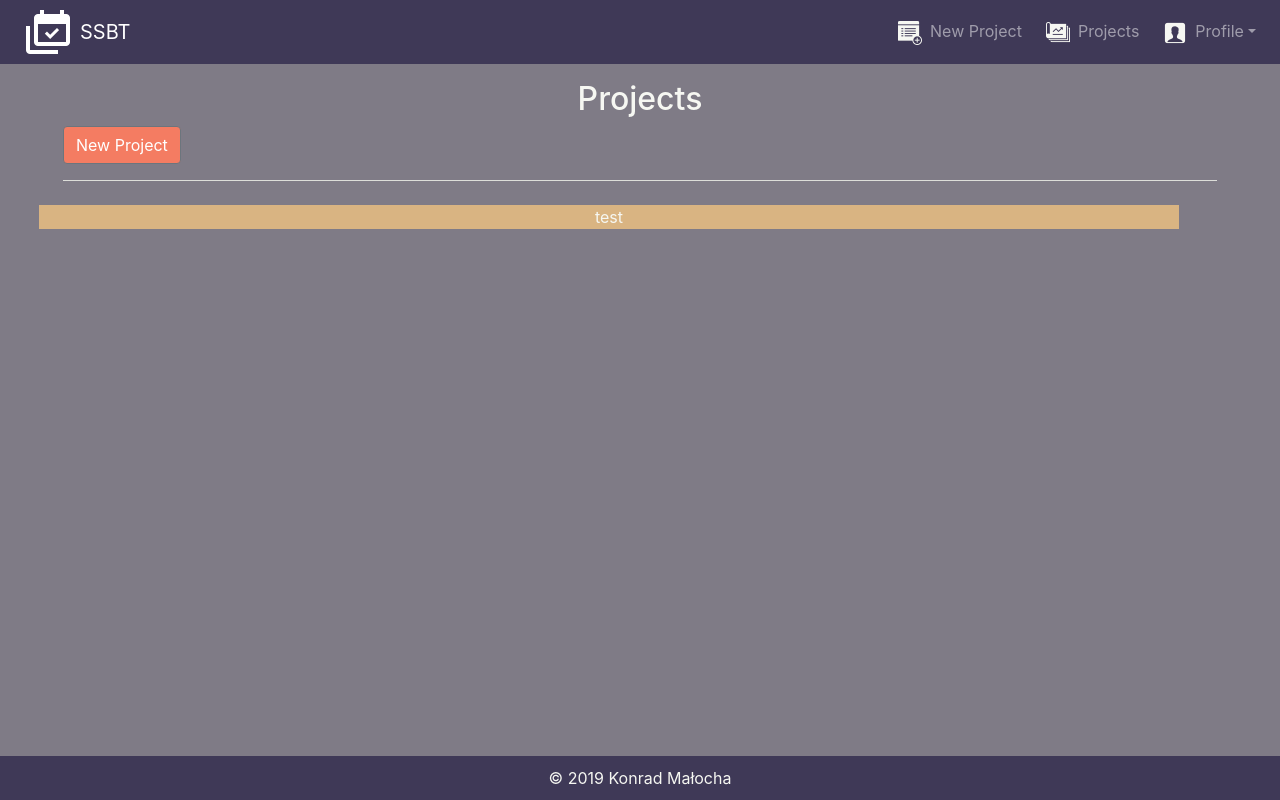
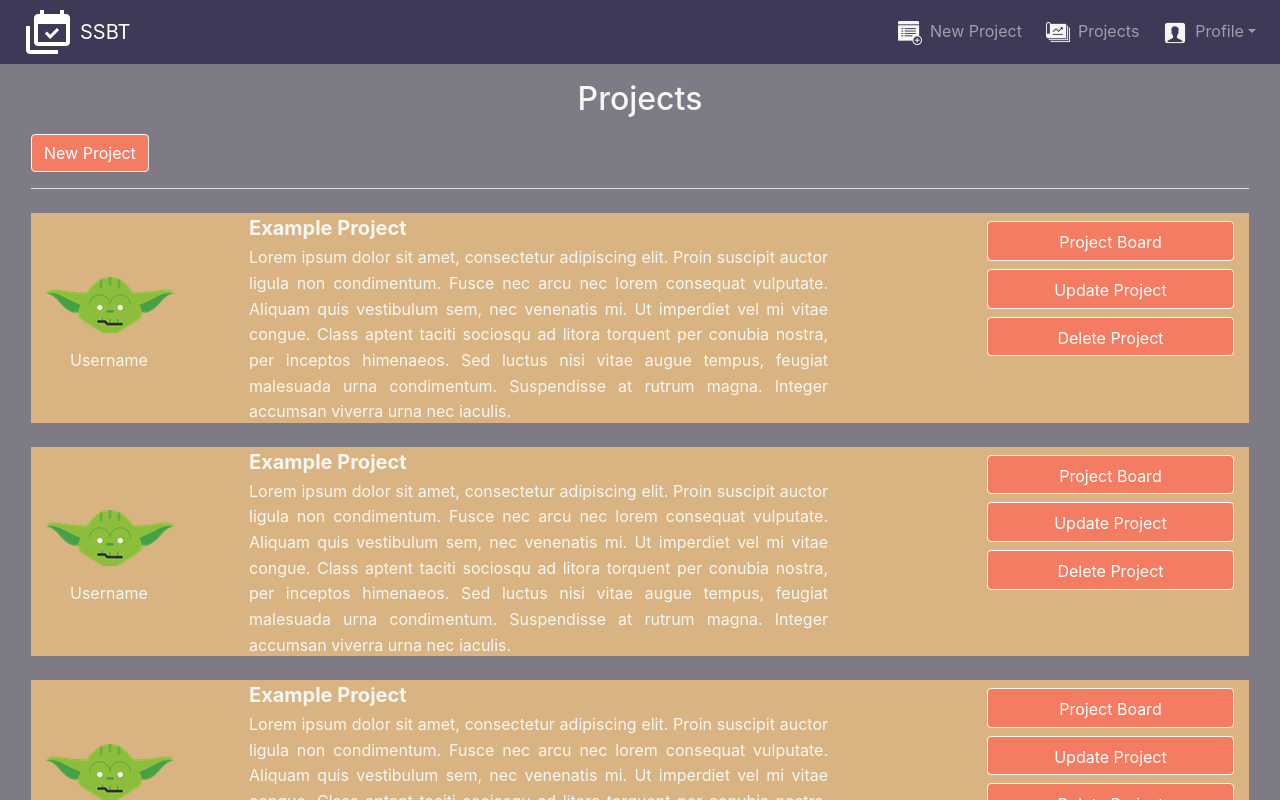
Before and after one commit to pankeny/Simple-Scrum-Board-Tool, a React (Create React App) app in the folder ssbt-client/: page / in a window 1280 px wide. Shown: the top 800 px of the page. Built offline with nearby package versions, Linux system fonts and the light colour scheme.

Commit message:
ssbt-client-006 style dashboard, project items

```diff
--- a/ssbt-client/src/App.css
+++ b/ssbt-client/src/App.css
@@ -34,6 +34,10 @@
   visibility: hidden;
 }
 
+.justify-text {
+  text-align: justify;
+}
+
 /* ################################# DASHBOARD ################################# */
 .new-project-section {
   text-align: left;
@@ -49,19 +53,36 @@
   size: 2em;
 }
 
-.new-project-button {
+.project-button {
   background-color: #f47c62 !important;
+  border-color: #f6f7f2 !important;
 }
 
-.new-project-button:hover,
-.new-project-button:active,
-.new-project-button:focus {
-  background-color: #ec4c28 !important;
-  border-color: #f6f7f2 !important;
+.project-button:hover,
+.project-button:active,
+.project-button:focus {
+  background-color: #f6f7f2 !important;
+  border-color: #f47c62 !important;
+  color: #f47c62 !important;
 }
 
 .project-item {
   background-color: #d9b482;
+  min-height: 100px;
+  overflow: auto;
+}
+
+.project-item * {
+  vertical-align: middle;
+}
+
+.project-item button {
+  width: 90% !important;
+}
+
+.project-title {
+  font-size: 20px;
+  font-weight: bold;
 }
 
 /* ################################# HEADER ################################# */
--- a/ssbt-client/src/components/Dashboard.js
+++ b/ssbt-client/src/components/Dashboard.js
@@ -1,21 +1,24 @@
 import React, { Component } from "react";
+import avatar from "../assets/yoda.png";
 import { Button } from "reactstrap";
+import ProjectItem from "./Project/ProjectItem";
 
 class Dashboard extends Component {
   render() {
     return (
       <div className="container-fluid mt-3">
         <h2>Projects</h2>
-        <div className="new-project-section mx-5">
-          <Button className="new-project-button ">
+        <div className="new-project-section m-3">
+          <Button className="project-button ">
             {" "}
             <span>New Project</span>
           </Button>
           <hr />
-        </div>
-
-        <div className="container project-item m-4">
-          <p>test</p>
+          <ProjectItem />
+          <ProjectItem />
+          <ProjectItem />
+          <ProjectItem />
+          <ProjectItem />
         </div>
       </div>
     );
--- a/ssbt-client/src/components/Project/ProjectItem.js
+++ b/ssbt-client/src/components/Project/ProjectItem.js
@@ -1,8 +1,48 @@
 import React, { Component } from "react";
+import { Button, Row, Col } from "reactstrap";
+import avatar from "../../assets/yoda.png";
 
 class ProjectItem extends Component {
   render() {
-    return <h1>Project item</h1>;
+    return (
+      <div className="project-item container-fluid mx-auto mt-4">
+        <Row>
+          <Col lg={{ size: 2 }} className="project-user my-auto">
+            <img src={avatar} P />
+            <a className="d-block ml-4">Username</a>
+          </Col>
+          <Col lg={{ size: 6 }} className="justify-text">
+            <a className="project-title">Example Project</a>
+            <br />
+            <a>
+              Lorem ipsum dolor sit amet, consectetur adipiscing elit. Proin
+              suscipit auctor ligula non condimentum. Fusce nec arcu nec lorem
+              consequat vulputate. Aliquam quis vestibulum sem, nec venenatis
+              mi. Ut imperdiet vel mi vitae congue. Class aptent taciti sociosqu
+              ad litora torquent per conubia nostra, per inceptos himenaeos. Sed
+              luctus nisi vitae augue tempus, feugiat malesuada urna
+              condimentum. Suspendisse at rutrum magna. Integer accumsan viverra
+              urna nec iaculis.
+            </a>
+          </Col>
+          <Col lg={{ size: 3, offset: 1 }} className="project-buttons">
+            {" "}
+            <Button className="project-button d-block my-2 ml-auto">
+              {" "}
+              <span>Project Board</span>
+            </Button>{" "}
+            <Button className="project-button d-block my-2 ml-auto">
+              {" "}
+              <span>Update Project</span>
+            </Button>{" "}
+            <Button className="project-button d-block my-2 ml-auto">
+              {" "}
+              <span>Delete Project</span>
+            </Button>
+          </Col>
+        </Row>
+      </div>
+    );
   }
 }
 
```
Also changed, not shown: ssbt-client/src/assets/yoda.png.
